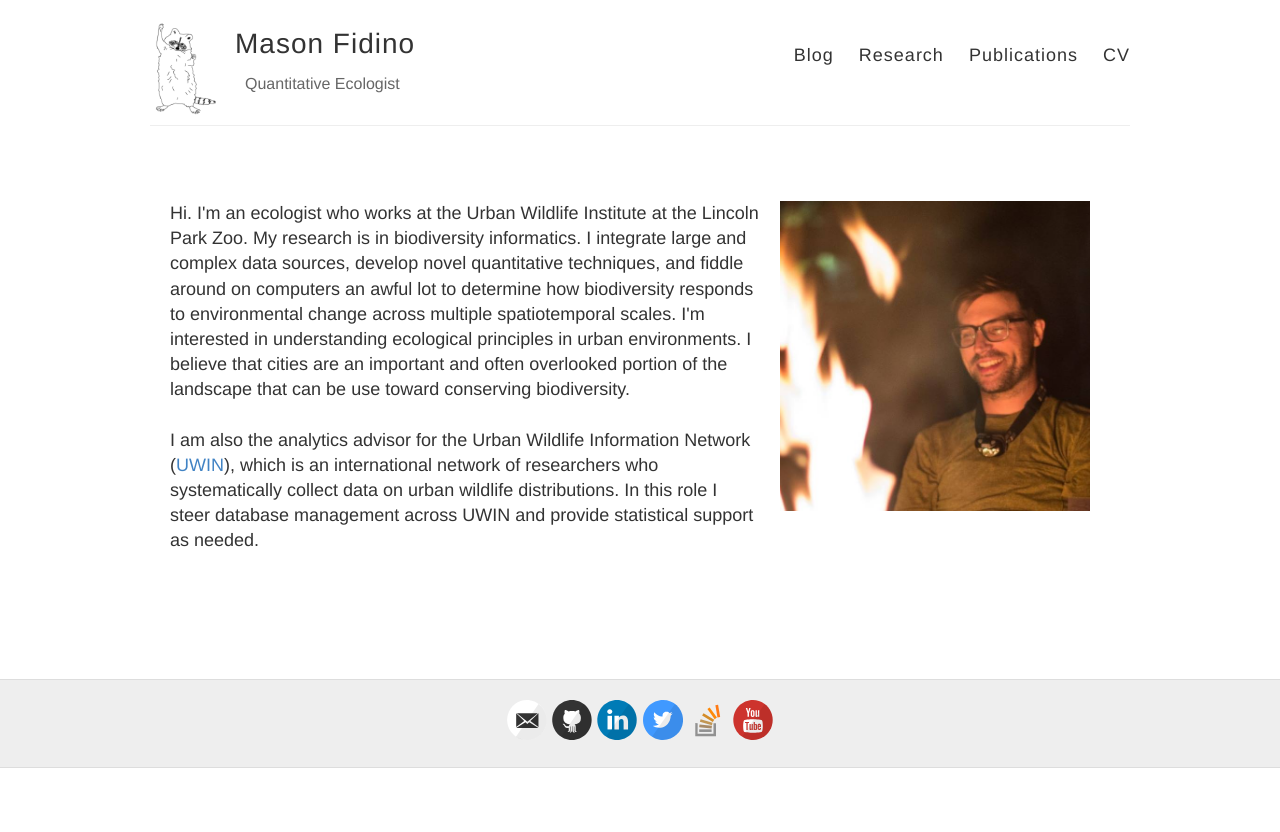
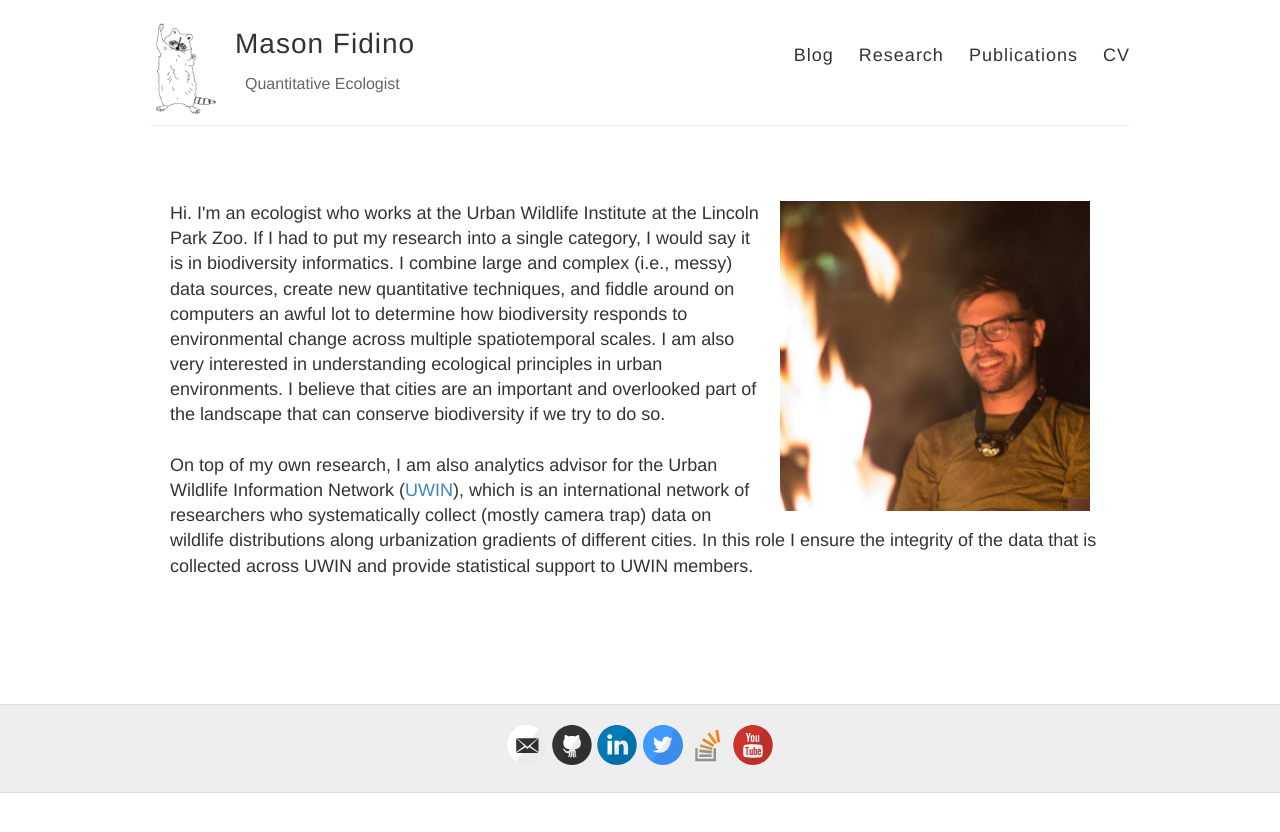
Before and after one commit to mfidino/mfidino.github.io, a Jekyll site: the page built from index.html, in a window 1280 px wide. Shown: the top 832 px of the page. Built offline with Jekyll 4.4.1, drawn with Linux system fonts in a browser that asks for light colours.

Commit message:
Update index.html

```diff
--- a/index.html
+++ b/index.html
@@ -12,14 +12,13 @@ layout: default
       style="border-right:20px solid white;border-left:20px solid white;"
     />
     Hi. I'm an ecologist who works at the Urban Wildlife Institute at the Lincoln Park Zoo.
-    My research is in biodiversity informatics. I integrate large and complex data sources,
-    develop novel quantitative techniques, and fiddle around on computers an awful lot to
+    If I had to put my research into a single category, I would say it is in biodiversity informatics. I combine large and complex (i.e., messy) data sources,
+    create new quantitative techniques, and fiddle around on computers an awful lot to
     determine how biodiversity responds to environmental change across multiple spatiotemporal scales.
-    I'm interested in understanding ecological principles in urban environments. I believe that cities are an important and often overlooked portion of the landscape that can be use toward conserving biodiversity.
+    I am also very interested in understanding ecological principles in urban environments. I believe that cities are an important and overlooked part of the landscape that can conserve biodiversity if we try to do so.
     <br /><br />
-    I am also the analytics advisor for the Urban Wildlife Information Network
-    (<a href = "https://urbanwildlifeinfo.org/" >UWIN</a>), which is an international network of researchers who systematically collect data on urban wildlife distributions. In this role
-    I steer database management across UWIN and provide statistical support as
-    needed.
+    On top of my own research, I am also analytics advisor for the Urban Wildlife Information Network
+    (<a href = "https://urbanwildlifeinfo.org/" >UWIN</a>), which is an international network of researchers who systematically collect (mostly camera trap) data on wildlife distributions along urbanization gradients of different cities. In this role
+    I ensure the integrity of the data that is collected across UWIN and provide statistical support to UWIN members.
   </p>
 </div>
```
